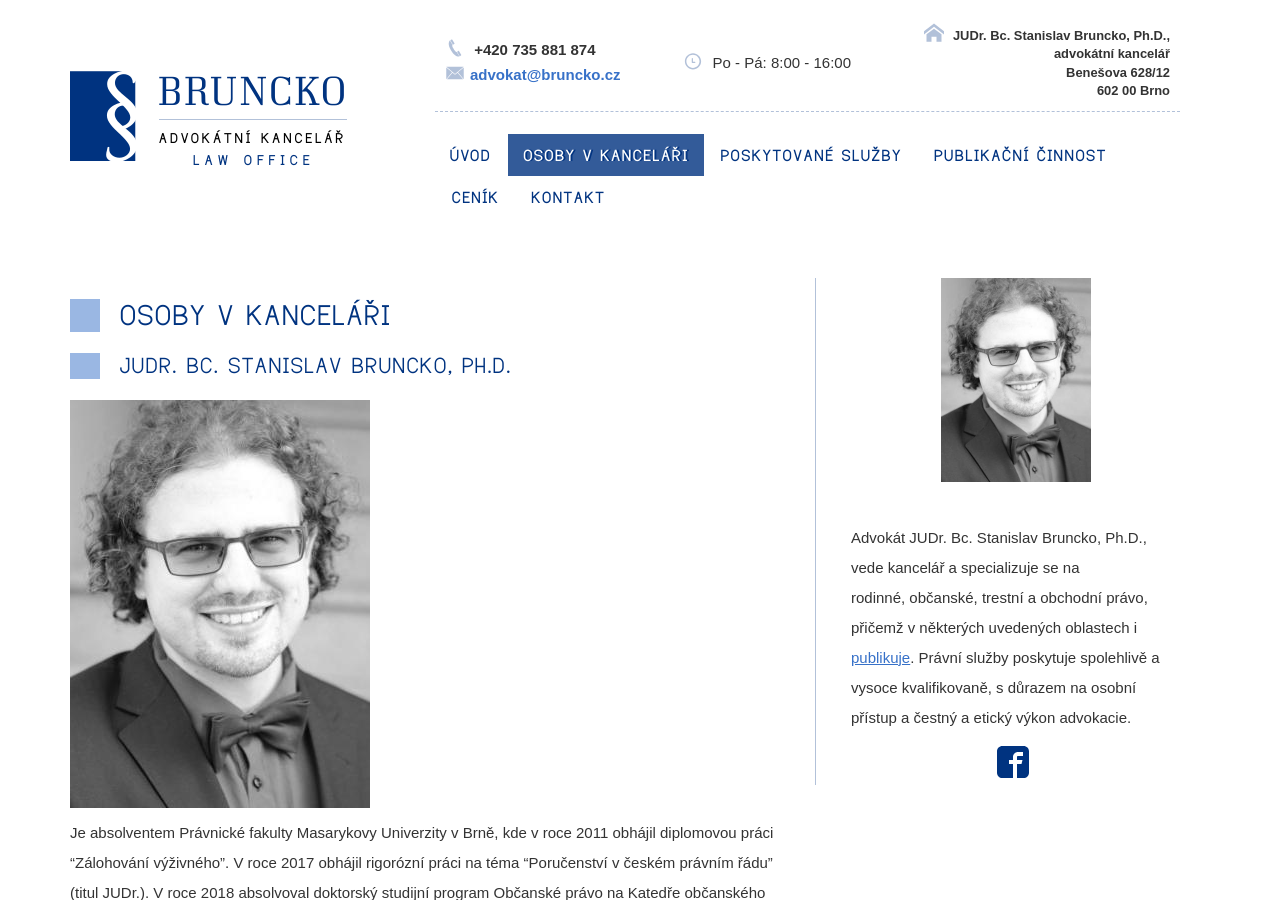
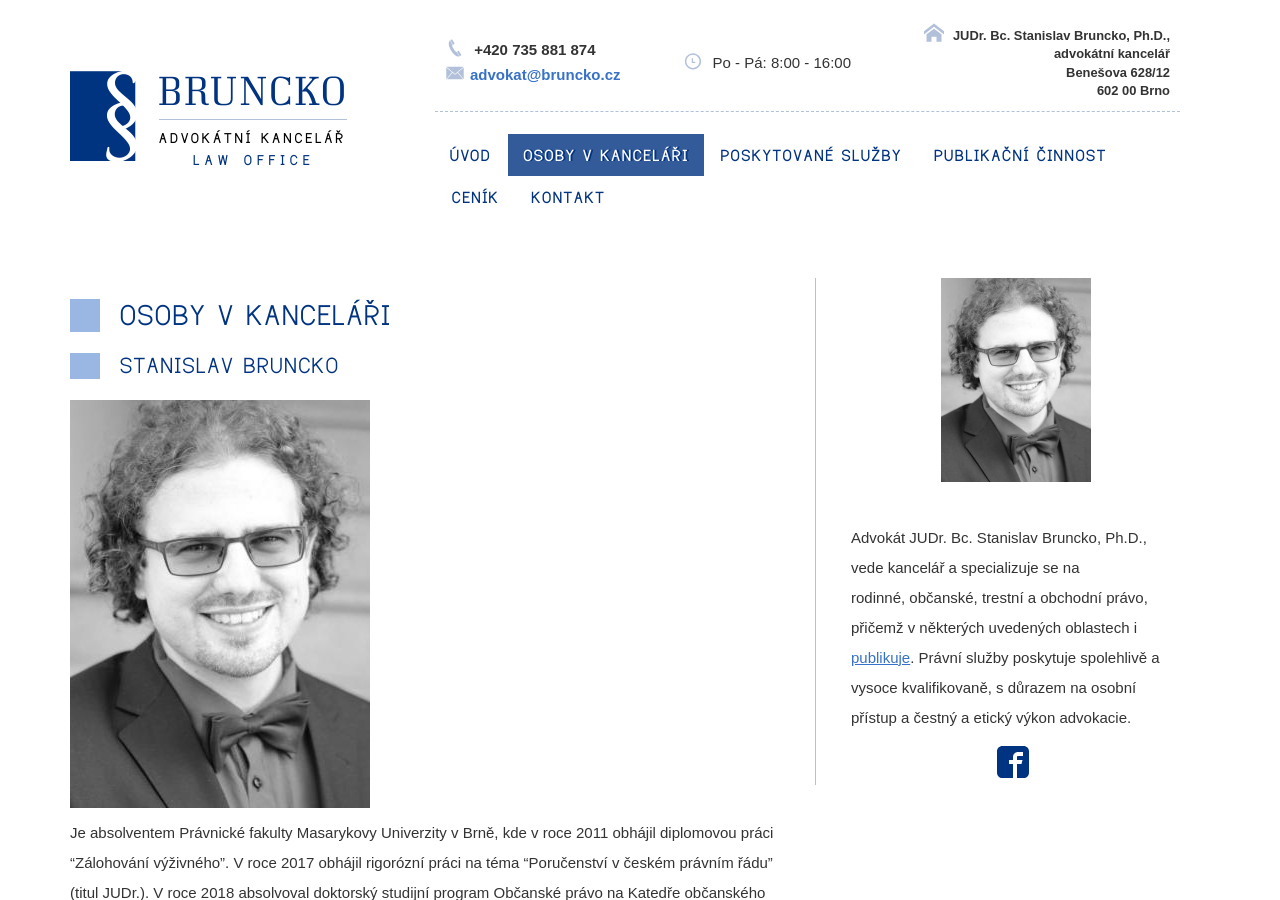
Before and after one commit to Pave91/bruncko-web, a Jekyll site: the page built from osoby-v-kancelari.md, in a window 1280 px wide and 900 px high. Built offline with Jekyll 4.4.1, drawn with Linux system fonts in a browser that asks for light colours; nearby versions of some CDN libraries.

Commit message:
Update osoby-v-kancelari.md

```diff
--- a/osoby-v-kancelari.md
+++ b/osoby-v-kancelari.md
@@ -4,7 +4,7 @@ title: Osoby v kanceláři
 permalink: /osoby-v-kancelari/
 ---
 
-## JUDr. Bc. Stanislav Bruncko, Ph.D.
+## Stanislav Bruncko
 
 
 ![Mgr. Bc. Stanislav Bruncko]({{site.baseurl}}/www/img/SB.jpg)
```
